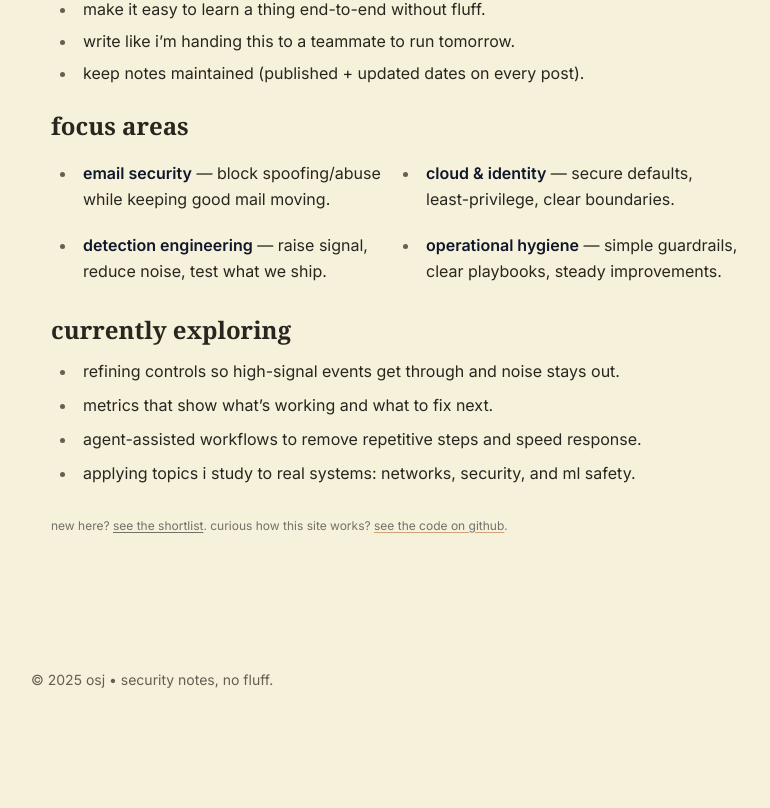
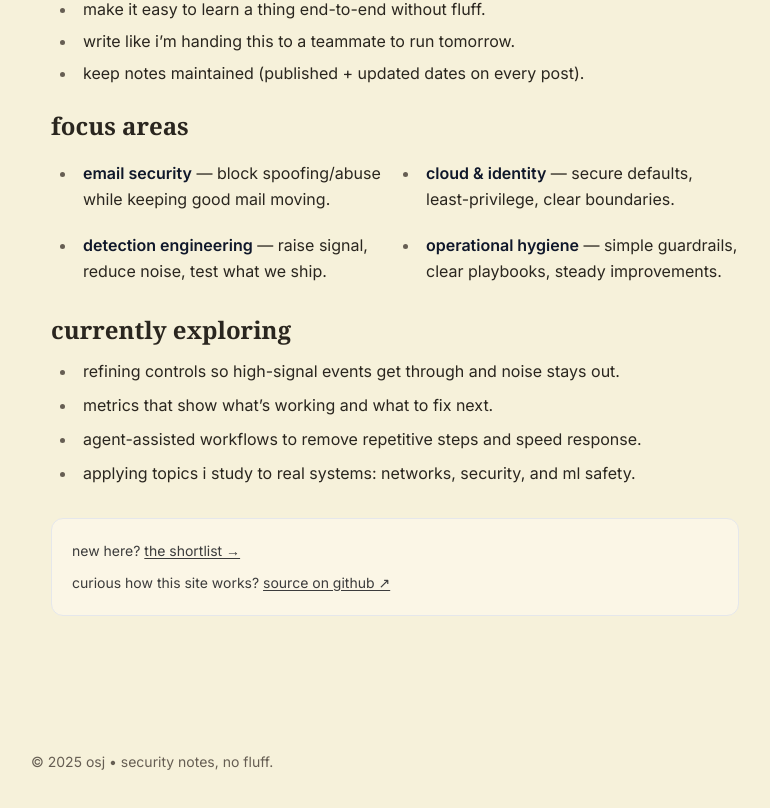
Before and after one commit to heyosj/heyosj-portfolio, a Next.js app: page /about in a window 1280 px wide. Shown: the part 1043-1851 px from the top of the page, without its empty margins (245-1015 px from the left). Before the commit the page ends 1773 px from the top, so only its background shows below. Built offline with nearby package versions, Linux system fonts and the light colour scheme; no server answers.

Commit message:
ui updates

```diff
--- a/app/(site)/about/page.tsx
+++ b/app/(site)/about/page.tsx
@@ -12,7 +12,6 @@ export default function About() {
 
       {/* hero card */}
       <div className="card p-6 md:p-7">
-        {/* <div className="text-3xl">👋</div> */}
         <h1 className="mt-2 text-3xl md:text-4xl font-serif leading-tight">hi — i’m oj.</h1>
         <p className="muted mt-2">
           i write short, practical security notes to show how i learn, reason, and ship — vendor-agnostic and ready to run.
@@ -34,6 +33,7 @@ export default function About() {
           </div>
         </dl>
 
+        {/* contact */}
         <div className="mt-4 flex flex-wrap gap-2">
           <ActionChip href="mailto:me@heyosj.com">email</ActionChip>
           <ActionChip href="https://www.linkedin.com/in/osanchezjr" external>linkedin</ActionChip>
@@ -112,21 +112,30 @@ export default function About() {
         </ul>
       </article>
 
-      <div className="not-prose mt-2 text-xs opacity-70">
+      {/* helpful links (spacious, non-cramped) */}
+      <section className="mt-2">
+        <div className="rounded-xl border bg-card p-4 md:p-5">
+          <ul className="text-sm leading-6 space-y-2">
+            <li>
               new here?{" "}
-        <Link href="/start" className="underline underline-offset-2">see the shortlist</Link>
-        .{" "}
+              <Link href="/start" className="underline underline-offset-2">
+                the shortlist →
+              </Link>
+            </li>
+            <li>
               curious how this site works?{" "}
-        <Link
+              <a
                 href="https://github.com/heyosj/heyosj-portfolio"
                 target="_blank"
                 rel="noreferrer"
-          className="underline underline-offset-2 decoration-accent hover:decoration-accent-600"
+                className="underline underline-offset-2"
               >
-          see the code on github
-        </Link>
-        .
+                source on github ↗
+              </a>
+            </li>
+          </ul>
         </div>
+      </section>
     </section>
   );
 }
--- a/app/(site)/start/page.tsx
+++ b/app/(site)/start/page.tsx
@@ -3,7 +3,6 @@ import Link from "next/link";
 import { getPinnedPlaybooks } from "@/lib/playbooks";
 import { getPinnedPosts } from "@/lib/posts";
 import { getPinnedLabs } from "@/lib/labs";
-import CopyEmail from "@/components/CopyEmail";
 import MailLink from "@/components/MailLink";
 
 export const metadata = { title: "start" };
@@ -28,13 +27,13 @@ export default async function StartPage() {
   const lab = labs[0];
 
   return (
-    <section className="space-y-10 sm:space-y-6">
+    <section className="space-y-6">
       {/* identity — short + factual */}
       <header className="card p-5 md:p-6">
         <h1 className="font-serif text-3xl md:text-[34px] leading-snug">the shortlist</h1>
         <p className="muted mt-1 text-[13.5px]">three picks: one tool, one detection, one lab</p>
 
-        <dl className="mt-2 grid grid-cols-[5.5rem_1fr] md:grid-cols-[6rem_1fr] gap-y-1.5 text-[13px]">
+        <dl className="mt-2 grid grid-cols-[5.5rem_1fr] md:grid-cols-[6rem_1fr] gap-y-1 text-[13px]">
           <dt className="font-medium text-foreground">now:</dt>
           <dd className="muted">security analyst @ mls • georgia tech grad student</dd>
 
@@ -49,15 +48,15 @@ export default async function StartPage() {
       {/* floating terminal map */}
       <TerminalTree />
 
-      {/* cards */}
-      <section className="grid gap-8 md:grid-cols-2 xl:grid-cols-3 items-stretch">
+      {/* cards — no forced equal height */}
+      <section className="grid gap-6 md:grid-cols-2 xl:grid-cols-3 md:items-stretch">
         {play && (
           <Card
             eyebrow="playbook"
             title={play.title}
             desc="dns-only audit cli for spf/dmarc/mta-sts/tls-rpt — fast baseline in ~60s."
             href={play.url}
-            cta="try it"
+            cta="try"
             chips={[
               isNew(play.date) ? "new" : undefined,
               "dns-only",
@@ -96,21 +95,19 @@ export default async function StartPage() {
         )}
       </section>
 
-      {/* footer — more breathing room + better wrapping */}
-      <div className="muted mt-12 sm:mt-8 pt-6 border-t border-[var(--border)] space-y-3">
-        <p className="leading-relaxed">
+      {/* footer */}
+      <div className="muted mt-6 space-y-2">
+        <p>
           prefer the long way around? explore{" "}
           <Link className="underline" href="/dispatch">dispatch</Link>,{" "}
           <Link className="underline" href="/playbooks">playbooks</Link>, and{" "}
           <Link className="underline" href="/labs">labs</Link>.
         </p>
 
-        <p className="leading-relaxed">
-          <span className="mr-2">say hi:</span>
-          {/* wrap nicely on mobile */}
-          <span className="inline-flex flex-wrap items-center gap-3">
+        <p className="flex flex-wrap items-center gap-2">
+          <span>say hi:</span>
           <MailLink />
-            <CopyEmail email="me@heyosj.com" />
+          <span>•</span>
           <a
             className="underline"
             href="https://www.linkedin.com/in/osanchezjr"
@@ -120,12 +117,8 @@ export default async function StartPage() {
           >
             linkedin
           </a>
-          </span>
         </p>
       </div>
-
-      {/* keep space off the iOS home indicator */}
-      <div className="pb-[calc(env(safe-area-inset-bottom)+16px)]" />
     </section>
   );
 }
@@ -146,8 +139,9 @@ function TerminalTree() {
         <span className="h-2.5 w-2.5 rounded-full bg-green-500/80" />
         <span className="ml-2 text-[12px] font-mono muted">terminal</span>
       </div>
-      {/* body */}
-      <div className="px-4 py-3 font-mono text-[13.5px] md:text-sm leading-7 tracking-tight">
+
+      {/* body — extra vertical breathing room only */}
+      <div className="px-4 py-5 md:py-6 font-mono text-[13.5px] md:text-sm leading-7 tracking-tight">
         <div className="muted">$ tree -L 1</div>
         <div>
           <Link className="underline" href="/">heyosj</Link>
@@ -171,7 +165,7 @@ function TerminalTree() {
 
 function Chip({ children }: { children: React.ReactNode }) {
   return (
-    <span className="rounded-full border border-[var(--border)] bg-[var(--card)] px-2 py-[2px] text-[11px] leading-5">
+    <span className="rounded-full border border-[var(--border)] bg-[var(--card)] px-1.5 py-[1px] text-[11px] leading-[18px]">
       {children}
     </span>
   );
@@ -188,17 +182,19 @@ function Card({
   chips?: string[];
 }) {
   return (
-    <Link href={href} className="block h-full group" aria-label={title}>
-      <article className="card h-full rounded-2xl border p-5 md:p-6 transition hover:-translate-y-[1px] hover:shadow-sm flex flex-col">
+    <Link href={href} className="block group" aria-label={title}>
+      <article
+        className="
+          card h-full rounded-2xl border p-5 md:p-6
+          flex flex-col
+          md:min-h-[260px] xl:min-h-[280px]
+          transition hover:-translate-y-[1px] hover:shadow-sm
+        "
+      >
         <span className="text-[11px] tracking-wide muted">{eyebrow.toLowerCase()}</span>
         <h2 className="font-serif text-lg md:text-xl mt-1 leading-snug clamp-2">{title}</h2>
 
-        {/* slightly calmer on phones */}
-        {desc && (
-          <p className="muted mt-2 hidden sm:block text-sm leading-relaxed clamp-2">
-            {desc}
-          </p>
-        )}
+        {desc && <p className="muted mt-1.5 text-sm clamp-2">{desc}</p>}
 
         {chips.length > 0 && (
           <div className="mt-2 flex flex-wrap gap-1.5">
@@ -208,7 +204,7 @@ function Card({
           </div>
         )}
 
-        {/* CTA: small, right-aligned, no divider */}
+        {/* pushes CTA to bottom */}
         <div className="mt-auto pt-3 flex justify-end">
           <span
             className="inline-flex items-center gap-1.5 px-2.5 py-1 rounded-full text-sm
```
Lines whose indentation alone changed are shown as unchanged.
